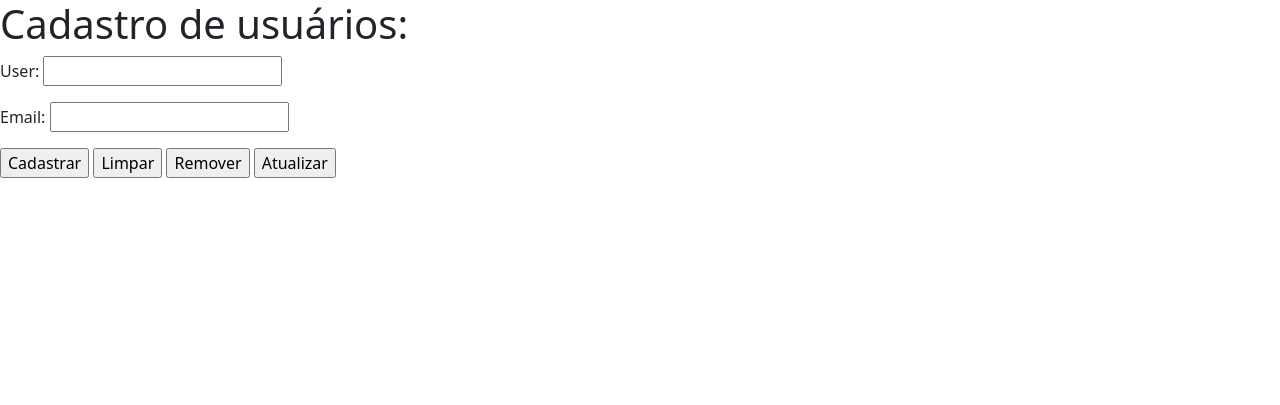
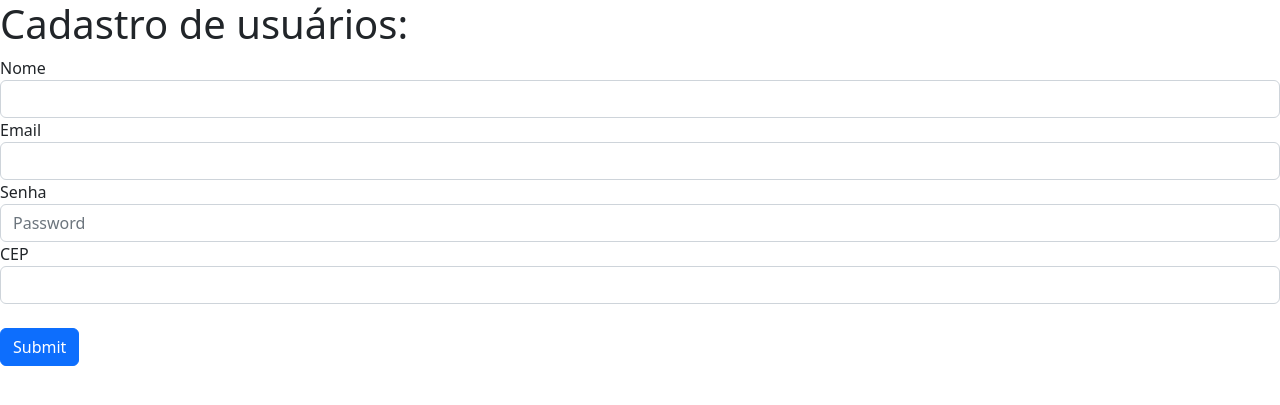
Before and after one commit to emanuelmoraes/ComprasOnline, a Flask app: page /cadusuario in a window 1280 px wide. Shown: the top 405 px of the page. Run offline with Flask 2, Linux system fonts and the light colour scheme; some libraries are stand-ins or nearby versions.

Commit message:
Cadastro de usuário

```diff
--- a/app.py
+++ b/app.py
@@ -1,4 +1,4 @@
-from flask import Flask, render_template
+from flask import Flask, render_template, redirect, request
 from flask_sqlalchemy import SQLAlchemy
 
 db = SQLAlchemy()
@@ -12,6 +12,41 @@ class Usuario(db.Model):
 	email = db.Column(db.String, nullable=True)
 	senha = db.Column(db.String, nullable=False)
 	cep = db.Column(db.String, nullable=True)
+
+	def __repr__(self) -> str:
+		return '<Name %r>' % self.name
+class CarrinhoCompra(db.Model):
+	id = db.Column(db.Integer, primary_key=True)
+	nome = db.Column(db.String, nullable=False)
+	usuario_id = db.Column(db.Integer)
+
+	def __repr__(self) -> str:
+		return '<Name %r>' % self.name
+
+class CarrinhoUsuario(db.Model):
+	id = db.Column(db.Integer, primary_key=True)
+	produto_id = db.Column(db.Integer)
+	usuario_id = db.Column(db.Integer)
+	carrinho_id = db.Column(db.Integer)
+
+	def __repr__(self) -> str:
+		return '<Name %r>' % self.name
+
+class Supermecado(db.Model):
+	id = db.Column(db.Integer, primary_key=True)
+	nome = db.Column(db.String, nullable=False)
+	site = db.Column(db.String, nullable=True)
+
+	def __repr__(self) -> str:
+		return '<Name %r>' % self.name
+
+class Produto(db.Model):
+	id = db.Column(db.Integer, primary_key=True)
+	nome = db.Column(db.String, nullable=False)
+	marca = db.Column(db.String, nullable=False)
+	valor = db.Column(db.String, nullable=False)
+	unidade = db.Column(db.String, nullable=False)
+	supermecado_id = db.Column(db.Integer)
 
 	def __repr__(self) -> str:
 		return '<Name %r>' % self.name
@@ -29,6 +64,17 @@ def usuario():
 def cadusuario():
     return render_template('cadusuario.html')
 
+@app.route("/incluir_usuario", methods=['POST'])
+def incluir_usuario():
+    nome = request.form['nome']
+    email = request.form['email']
+    senha = request.form['senha']
+    cep = request.form['cep']
+    novo_usuario = Usuario(nome=nome, email=email, senha=senha, cep=cep)
+    db.session.add(novo_usuario)
+    db.session.commit()
+    return redirect('/usuario')
+
 @app.route("/carrinhocompra")
 def carrinhocompra():
     return "<H1>Carrinho de Compra</H1>"
@@ -41,5 +87,4 @@ def supermecado():
 def produto():
     return "<H1>Produto</H1>"
 
-
 app.run("localhost", 50, debug=True)
--- a/templates/cadusuario.html
+++ b/templates/cadusuario.html
@@ -6,13 +6,25 @@
 <body>
 <title>Usuário</title>
 <h1>Cadastro de usuários:</h1>
-<form>
-  <p>User: <input type="text" value="{{ nome }}"></p>
-  <p>Email: <input type="text" value="{{ email }}"></p>
-  <p><input type="button" value="Cadastrar">
-    <input type="button" value="Limpar">
-    <input type="button" value="Remover">
-    <input type="button" value="Atualizar"></p>
+<form action="/incluir_usuario" method="POST">
+  <div class="form-group">
+    <label for="exampleInputEmail1">Nome</label>
+    <input type="text" name="nome" class="form-control" id="exampleInputEmail1" aria-describedby="emailHelp">
+  </div>
+  <div class="form-group">
+    <label for="exampleInputEmail1">Email</label>
+    <input type="text" name="email" class="form-control" id="exampleInputEmail1" aria-describedby="emailHelp">
+  </div>
+  <div class="form-group">
+    <label for="exampleInputPassword1">Senha</label>
+    <input type="password" name="senha" class="form-control" id="exampleInputPassword1" placeholder="Password">
+  </div>
+  <div class="form-group">
+    <label for="exampleInputEmail1">CEP</label>
+    <input type="text" name="cep" class="form-control" id="exampleInputEmail1" aria-describedby="emailHelp">
+  </div>
+  <br>
+  <button type="submit" class="btn btn-primary">Submit</button>
 </form>
 </body>
 </html>
--- a/templates/usuario.html
+++ b/templates/usuario.html
@@ -11,6 +11,8 @@
     <tr>
       <th scope="col">Nome</th>
       <th scope="col">Email</th>
+      <th scope="col">Senha</th>
+      <th scope="col">CEP</th>
       <th scope="col"></th>
       <th scope="col"></th>
     </tr>
@@ -20,6 +22,8 @@
     <tr>
       <td>{{ user.nome }}</td>
       <td>{{ user.email }}</td>
+      <td>{{ user.senha }}</td>
+      <td>{{ user.cep }}</td>
       <td><input type="button" value="Remover" class="btn btn-danger"></td>
       <td><input type="button" value="Atualizar" class="btn btn-primary"></td>
     </tr>
@@ -27,6 +31,6 @@
   </tbody>
 </table>
 <br>
-<input type="button" value="Cadastrar" class="btn btn-primary">
+<input type="button" value="Cadastrar" class="btn btn-primary" action="/cadusuario">
 </body>
 </html>
```
Also changed, not shown: entidades.py (+10 -0 lines), 1 other file.
